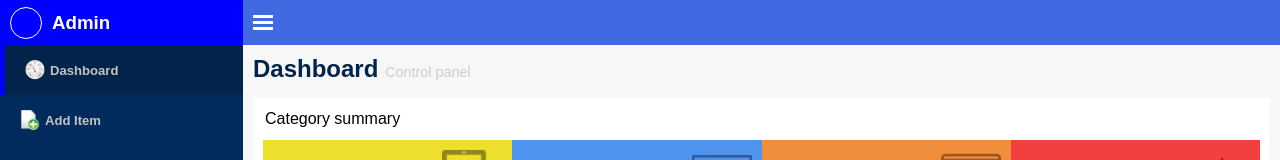
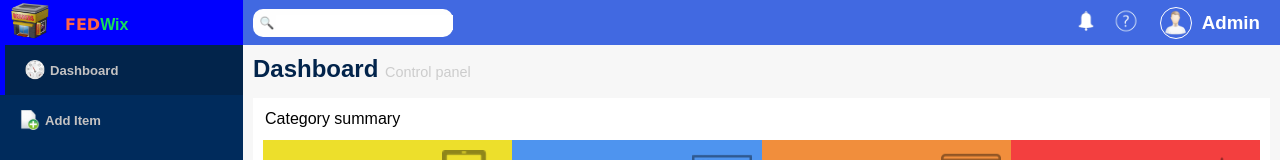
Before and after one commit to francis759/inventory, a plain HTML site: page index.html in a window 1280 px wide. Shown: the top 160 px of the page. Drawn offline with Linux system fonts and the light colour scheme.

Commit message:
Update index page
Uploaded Company logo

```diff
--- a/css/style.css
+++ b/css/style.css
@@ -38,22 +38,36 @@ body{
     background-color: blue;
     height: inherit;
 }
-.user{
-    height: 45px;
-    padding: 5px 10px;
-    align-items: center;
-    color: #fff;
-}
+
 .side-menu {
     width: 300px;
     background-color: blue;
 }
-.user-pic{
-    margin-right: 10px;
-    border: 1px solid #fff;
-    width: 32px;
-    height: 32px;
-    border-radius: 16px;
+.searchPane{
+    display: flex;
+    align-items: center;
+    width: 200px;
+    background-color: #fefefe;
+    padding: 5px;
+    border-radius: 10px;
+}
+.searchPane img{
+    width: 18px;
+    padding: 2px;
+}
+.searchPane input{
+    outline: none;
+    border:none;
+    color: #CCC;
+}
+.companyName p{
+    font-family:Verdana, Geneva, Tahoma, sans-serif;
+    color: tomato;
+    font-weight: 700;
+}
+.companyName p span{
+    color: rgb(21, 224, 89);
+    font-weight: 700;
 }
 .content{
     width: 100%;
@@ -62,18 +76,53 @@ body{
 .header-menu{
     display: flex;
     padding: 10px;
+    align-items: center;
     background-color: royalblue;
     height: 45px;
     align-items: center;
 }
-.menu-icon{
+.help-bell, .help-question{
+    position: absolute;
     cursor: pointer;
 }
-.menu-icon div{
-    margin: 3px 0;
-    width: 20px;
-    height: 3px;
-    background-color: #fff;
+.help-bell{
+    right: 180px;
+}
+.help-bell img, .help-question img{
+    height: 28px;
+}
+.help-question{
+    right: 140px;
+}
+.user{
+    margin-left: auto;
+    height: 45px;
+    padding: 5px 10px;
+    align-items: center;
+    color: #fff;
+}
+.user-pic{
+    margin-right: 10px;
+    border: 1px solid #fff;
+    width: 32px;
+    height: 32px;
+    justify-content: center;
+    align-items: center;
+    border-radius: 16px;
+    display: flex;
+}
+.user-pic img, .help img{
+    width: 25px;
+    height: 25px;
+}
+.inventory-logo{
+    display: flex;
+    height: 45px;
+    margin-left: 10px;
+}
+.inventory-logo img{
+    width: 40px;
+    height: 40px;
 }
 #page-holder{
     outline: none;
@@ -284,7 +333,9 @@ body{
 }
 .Add-item-modal-content textarea{
     height: 100px;
+    outline: none;
     width: 100%;
+    font-size: .8em;
     resize: none;
 }
 .add-item-btns{
@@ -307,6 +358,7 @@ body{
   background-color: dodgerblue;
   color: #fefefe;
   padding: 5px;
+
 }
 #add-item-save-btn{
     background-color: blue;
@@ -317,7 +369,6 @@ body{
 }
 .filter .filter-items{
     display: flex;
-    border: 1px solid red;
 }
 .filter .filter-items-item h3{
     color: #444;
--- a/index.html
+++ b/index.html
@@ -10,9 +10,11 @@
 <body onload="loadHome()">
     <div class="main-container">
         <div class="side-menu">
-            <div class="user">
-                <div class="user-pic"></div>
-                <h3>Admin</h3>
+            <div class="inventory-logo">
+                <img src="/images/inventory.png" alt="">
+                <div class="companyName">
+                    <p>FED<span>Wix</span></p>
+                </div>
             </div>
             <div class="side-menu-content">
                 <div class="item" onclick="getPage(this)">
@@ -54,7 +56,6 @@
                     <div></div>
                     <img src="images/settings.png" alt="">
                     <h3>Settings</h3>
-
                 </div>
                 <div class="item" onclick="getPage(this)">
                     <div></div>
@@ -65,10 +66,17 @@
         </div>
         <div class="content">
             <div class="header-menu">
-                <div class="menu-icon">
-                    <div></div>
-                    <div></div>
-                    <div></div>
+                <div class="searchPane">
+                    <img src="./images/marg.png" alt="">
+                    <input type="text" name="" id="">
+                </div>
+                <div class="help-bell"><img src="./images/bell_prev_ui.png" alt=""></div>
+                <div class="help-question"><img src="./images/ques.png" alt=""></div>
+                <div class="user">
+                    <div class="user-pic">
+                        <img src="/images/user.png" alt="">
+                    </div>
+                    <h3>Admin</h3>
                 </div>
             </div>
             <iframe id="page-holder"></iframe>
--- a/script/app.js
+++ b/script/app.js
@@ -226,8 +226,7 @@ function getStoreItems(){
     }
 }
 function closeNotification(sender){
-    let elmntParent = sender.parentElement;
-    elmntParent.style.display = "none";
+    sender.parentElement.style.display = "none";
 }
 function showAddItemPopUp(){
     document.getElementsByClassName('Add-item-modal')[0].style.display = "block";
@@ -271,6 +270,16 @@ function saveItem(){
                     };
                     inventory[i]['items'].push(item);
                     localStorage.setItem('inventory',JSON.stringify(inventory));
+                    let popUpInputs = document.getElementsByClassName('Add-item-modal-content')[0].getElementsByTagName('input');
+                    for(i=0; i<popUpInputs.length; i++){
+                        if(popUpInputs[i].id==="quantitylbl"){
+                            popUpInputs[i].value = 0;
+                        }
+                        else{
+                            popUpInputs[i].value = "";
+                        }
+                    }
+                    document.getElementById('descriptionlbl').value = "";
                     document.getElementsByClassName('Add-item-modal')[0].style.display = "none";
                     document.getElementById('itemAddedMsg').style.display = "flex";
                 }
```
Also changed, not shown: images/bell_prev_ui.png (added), images/inventory.png (added), images/marg.png (added), images/ques.png (added), images/user.png (added).
